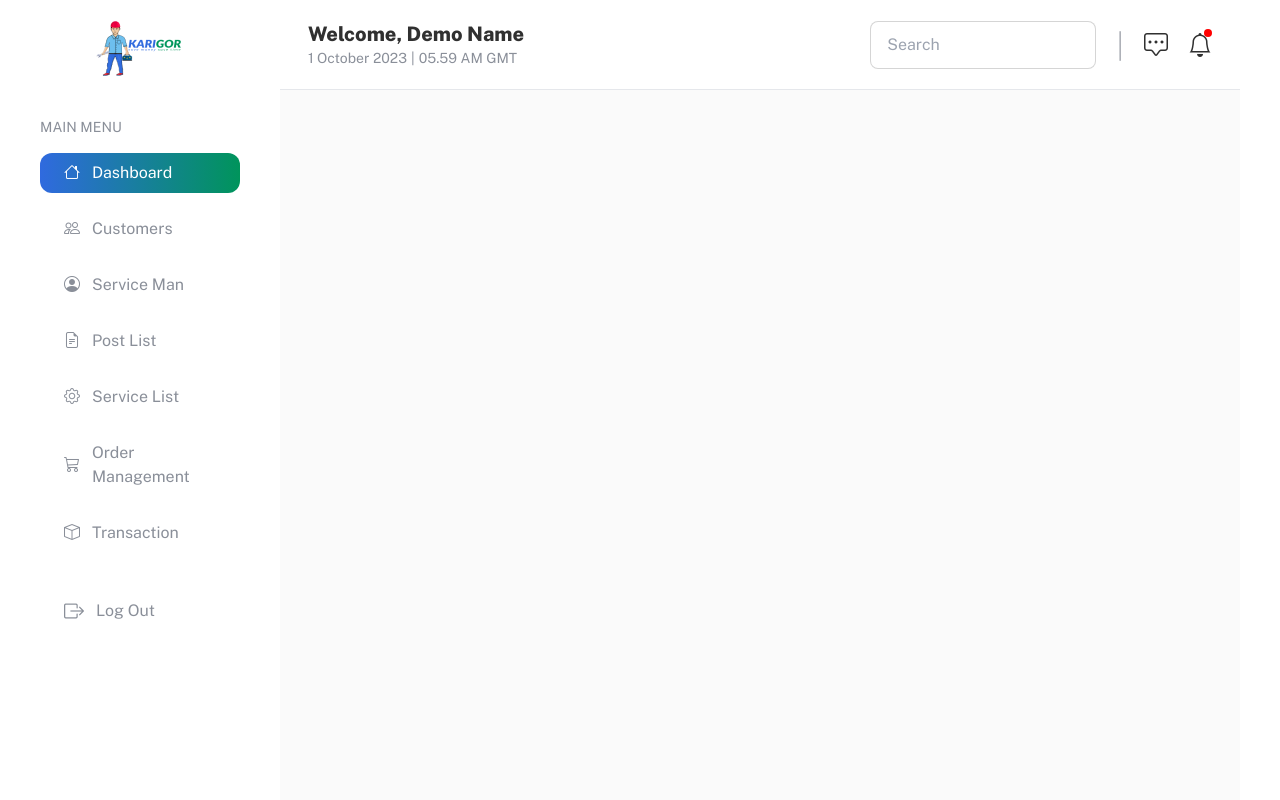
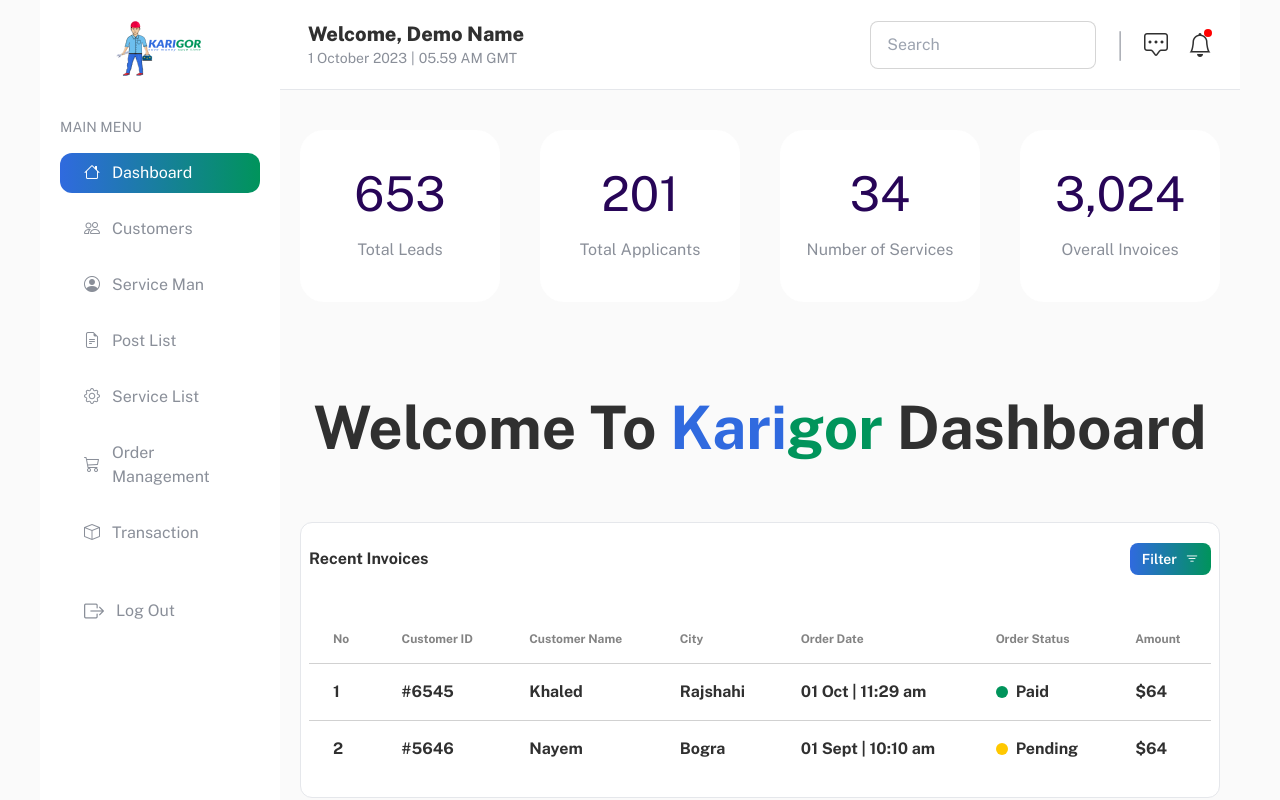
Before and after one commit to ChaionSaha/Karigor-Dashboard, a website: page index.html in a window 1280 px wide. Drawn offline with nearby package versions, Linux system fonts and the light colour scheme.

Commit message:
home page done

```diff
--- a/css/input.css
+++ b/css/input.css
@@ -29,3 +29,7 @@
 .notification-badge {
 	@apply absolute bg-[#f00] top-[2%] right-0 h-2 w-2 rounded-full;
 }
+
+.order-status {
+	@apply w-3 h-3 rounded-full;
+}
--- a/index.html
+++ b/index.html
@@ -8,11 +8,11 @@
 
 		<title>Karigor Dashboard</title>
 	</head>
-	<body class="min-h-screen bg-base-100">
+	<body class="min-h-screen bg-base-300">
 		<div class="container flex mx-auto">
 			<!-- Sidebar  -->
 			<div
-				class="z-[100] bg-base-100 xl:bg-transparent flex xl:pr-10 duration-150 flex-col items-center w-full translate-x-[-100%] xl:translate-x-0 absolute xl:relative min-h-screen py-5 xl:w-[20%] gap-y-10"
+				class="z-[100] bg-base-100 flex xl:px-5 duration-150 flex-col items-center w-full translate-x-[-100%] xl:translate-x-0 absolute xl:relative min-h-screen py-5 xl:w-[20%] gap-y-10"
 				id="sidebar"
 			>
 				<div class="relative flex justify-center w-full">
@@ -112,6 +112,98 @@
 						</div>
 					</div>
 				</div>
+
+				<!-- cards section -->
+				<div
+					class="grid px-5 mt-10 lg:grid-cols-4 md:grid-cols-2 gap-y-10 xl:ps-5 gap-x-10"
+				>
+					<div
+						class="flex flex-col items-center justify-center py-10 text-center gap-y-5 rounded-3xl bg-base-100"
+					>
+						<h2 class="text-5xl text-accent">653</h2>
+						<p class="text-base-200">Total Leads</p>
+					</div>
+					<div
+						class="flex flex-col items-center justify-center py-10 text-center gap-y-5 rounded-3xl bg-base-100"
+					>
+						<h2 class="text-5xl text-accent">201</h2>
+						<p class="text-base-200">Total Applicants</p>
+					</div>
+					<div
+						class="flex flex-col items-center justify-center py-10 text-center gap-y-5 rounded-3xl bg-base-100"
+					>
+						<h2 class="text-5xl text-accent">34</h2>
+						<p class="text-base-200">Number of Services</p>
+					</div>
+					<div
+						class="flex flex-col items-center justify-center py-10 text-center gap-y-5 rounded-3xl bg-base-100"
+					>
+						<h2 class="text-5xl text-accent">3,024</h2>
+						<p class="text-base-200">Overall Invoices</p>
+					</div>
+				</div>
+
+				<h1 class="mt-24 text-6xl font-bold text-center">
+					Welcome To <span class="text-primary">Kari</span
+					><span class="text-secondary">gor</span> Dashboard
+				</h1>
+
+				<!-- recent invoices section -->
+				<div
+					class="flex flex-col px-2 py-5 mx-5 mt-16 border bg-base-100 rounded-xl"
+				>
+					<div class="flex items-center justify-between">
+						<p class="font-bold">Recent Invoices</p>
+						<button
+							class="text-white normal-case border-0 btn bg-gradient-to-r btn-sm from-primary to-secondary"
+						>
+							Filter
+							<i class="bi bi-filter"></i>
+						</button>
+					</div>
+					<div class="mt-10 overflow-x-auto">
+						<table class="table table-lg border-[#d1d1d1]">
+							<!-- head -->
+							<thead>
+								<tr class="border-[#d1d1d1]">
+									<th>No</th>
+									<th>Customer ID</th>
+									<th>Customer Name</th>
+									<th>City</th>
+									<th>Order Date</th>
+									<th>Order Status</th>
+									<th>Amount</th>
+								</tr>
+							</thead>
+							<tbody>
+								<tr class="border-[#d1d1d1] font-bold">
+									<th>1</th>
+									<td>#6545</td>
+									<td>Khaled</td>
+									<td>Rajshahi</td>
+									<td>01 Oct | 11:29 am</td>
+									<td class="flex items-center gap-x-2">
+										<p class="order-status bg-secondary"></p>
+										Paid
+									</td>
+									<td>$64</td>
+								</tr>
+								<tr class="border-[#d1d1d1] font-bold">
+									<th>2</th>
+									<td>#5646</td>
+									<td>Nayem</td>
+									<td>Bogra</td>
+									<td>01 Sept | 10:10 am</td>
+									<td class="flex items-center gap-x-2">
+										<p class="order-status bg-warning"></p>
+										Pending
+									</td>
+									<td>$64</td>
+								</tr>
+							</tbody>
+						</table>
+					</div>
+				</div>
 			</div>
 		</div>
 		<script src="./js/index.js"></script>
```
Also changed, not shown: css/output.css.
